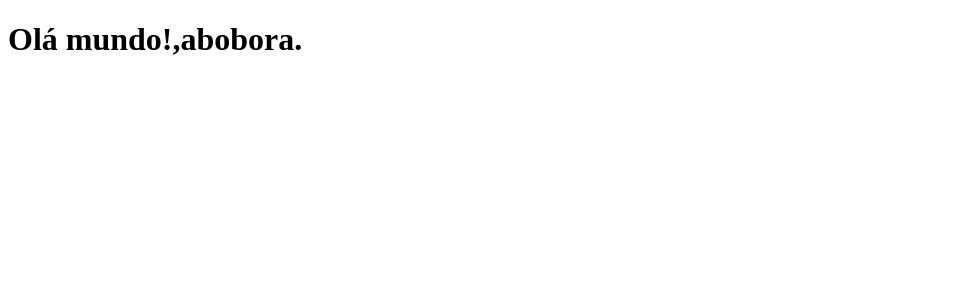
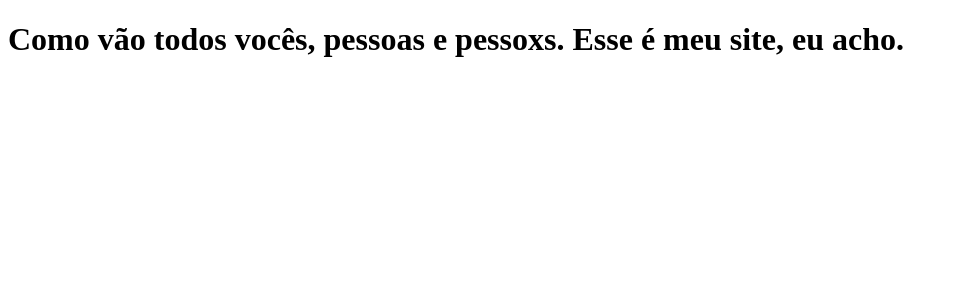
Before and after one commit to Mauro-Web-Pixel/Project., a Next.js app: page / in a window 1280 px wide. Shown: the top 300 px of the page, without its empty margins (0-957 px from the left). Built offline with nearby package versions, Linux system fonts and the light colour scheme.

Commit message:
mensagem supimpa.

```diff
--- a/pages/index.js
+++ b/pages/index.js
@@ -1,5 +1,5 @@
 function Home() {
-    return <h1>Olá mundo!,abobora.</h1>
+    return <h1>Como vão todos vocês, pessoas e pessoxs. Esse é meu site, eu acho.</h1>
 }
 
 export default Home;
```
